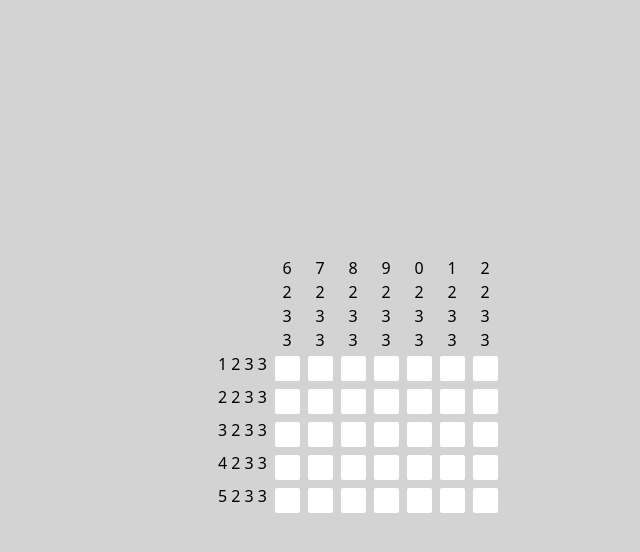
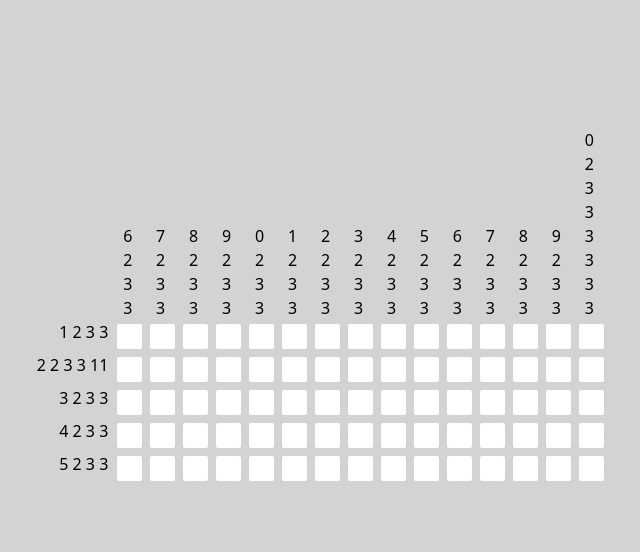
Before and after one commit to thomasdelauro22/nonogram, a Next.js app: page / in a window 1280 px wide. Shown: the top 552 px of the page, without its empty margins (280-920 px from the left). Built offline with nearby package versions, Linux system fonts and the light colour scheme.

Commit message:
gameboard styling improvements

```diff
--- a/components/Gameboard.tsx
+++ b/components/Gameboard.tsx
@@ -10,21 +10,43 @@ export type GameboardTypes = {
 const Gameboard: React.FC<GameboardTypes> = ({ width, height, hints }) => {
   let pixelArray: JSX.Element[][] = [];
 
+  // Find longest length hint for styling
+  let longestColHintLen = 0;
+  for (let j = 0; j < width; j++) {
+    if (hints[height+j].length > longestColHintLen) {
+      longestColHintLen = hints[height+j].length;
+    }
+  }
+
   // Place col hints
   let colHints: JSX.Element[] = [];
   for (let j = 0; j < width; j++) {
     colHints.push(
-      <Hints lineHints={hints[height + j]} isColHint={true} classname="w-[2.06075rem]"></Hints>
+      <Hints
+        lineHints={hints[height + j]}
+        isColHint={true}
+        longestColHintLen={longestColHintLen}
+        classname="w-[2.06075rem]"
+      ></Hints>
     );
   }
   pixelArray.push([
-    <div className="flex flex-row relative justify-center ml-[4.75rem]">{colHints}</div>,
+    <div className="flex flex-row relative justify-center ml-[1.3rem] -mt-32">
+      {colHints}
+    </div>,
   ]);
 
   // Place rows of pixels
   for (let i = 0; i < height; i++) {
     let pixelRow: JSX.Element[] = [];
-    pixelRow.push(<Hints lineHints={hints[i]} isColHint={false}></Hints>);
+    pixelRow.push(
+      <Hints
+        lineHints={hints[i]}
+        isColHint={false}
+        classname={`w-64 text-right`}
+        longestColHintLen={longestColHintLen}
+      ></Hints>
+    );
     for (let j = 0; j < width; j++) {
       if (i === 0) {
         pixelRow.push(
@@ -37,7 +59,9 @@ const Gameboard: React.FC<GameboardTypes> = ({ width, height, hints }) => {
       }
     }
     pixelArray.push([
-      <div className="flex flex-row relative justify-center">{pixelRow}</div>,
+      <div className="flex flex-row relative justify-center -ml-64">
+        {pixelRow}
+      </div>,
     ]);
   }
 
--- a/components/Hints.tsx
+++ b/components/Hints.tsx
@@ -2,15 +2,21 @@ export interface HintProps {
     lineHints: string[];
     isColHint: boolean;
     classname?: string;
+    longestColHintLen: number; // for column hints
 }
 
-const Hints: React.FC<HintProps> = ({lineHints, isColHint, classname}) => {
-    let hintsStr: String = '';
+const Hints: React.FC<HintProps> = ({lineHints, isColHint, classname, longestColHintLen}) => {
+    let hintsStr: string = '';
     const delimiter = isColHint ? '\n' : ' '
     for (let hint of lineHints) {
         hintsStr = hintsStr.concat(hint + delimiter);
     }
-    console.log(hintsStr)
+
+    if (isColHint) {
+        while (hintsStr.length < 2*longestColHintLen) {
+            hintsStr = ' \n' + hintsStr
+        }
+    }
     return <div className={classname} id="hint">{hintsStr}</div>
   };
 
--- a/pages/index.tsx
+++ b/pages/index.tsx
@@ -4,11 +4,11 @@ import Gameboard from "@/components/Gameboard";
 
 export default function Home() {
   const board = new Board();
-  const boardWidth = 7;
+  const boardWidth = 15;
   const boardHeight = 5;
   const hints = [
     ['1', '2', '3', '3'],
-    ['2', '2', '3', '3'],
+    ['2', '2', '3', '3', '11'],
     ['3', '2', '3', '3'],
     ['4', '2', '3', '3'],
     ['5', '2', '3', '3'],
@@ -26,7 +26,7 @@ export default function Home() {
     ['7', '2', '3', '3'],
     ['8', '2', '3', '3'],
     ['9', '2', '3', '3'],
-    ['0', '2', '3', '3'],
+    ['0', '2', '3', '3', '3', '3', '3', '3'],
 ];
   board.initialize(boardWidth, boardHeight);
 
```
